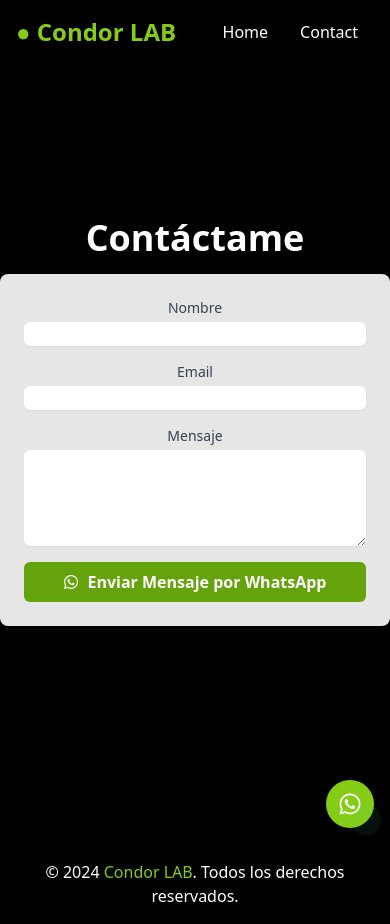
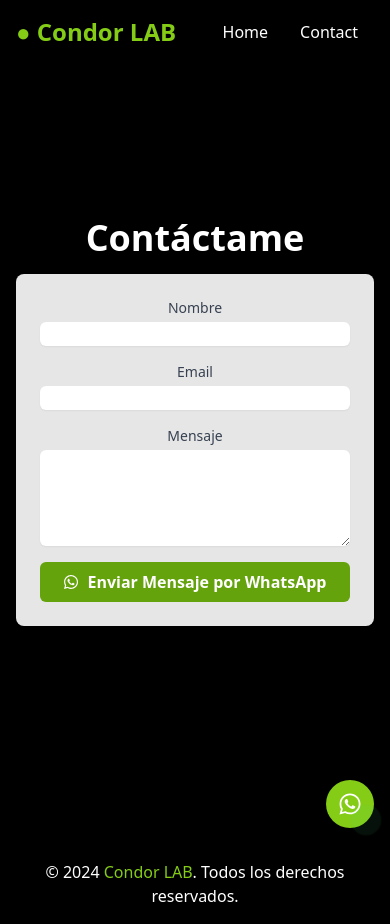
Before and after one commit to fedemachinelearning97/WebPageFedeNoriega, a React (Vite) app: page /#/contact in a window 390 px wide. Built offline with nearby package versions, Linux system fonts and the light colour scheme.

Commit message:
Update Contact.jsx

```diff
--- a/src/pages/Contact.jsx
+++ b/src/pages/Contact.jsx
@@ -34,7 +34,7 @@ const Contact = () => {
   };
 
   return (
-    <div className="h-screen flex items-center justify-center bg-black text-white">
+    <div className="h-screen flex items-center justify-center bg-black text-white mx-4 md:mx-none">
       <div className="container mx-auto text-center">
         <h2 className="text-4xl font-bold mb-4">Contáctame</h2>
         <form onSubmit={handleSubmit} className="max-w-md mx-auto bg-white/90 text-black p-6 rounded-lg shadow-md">
```
